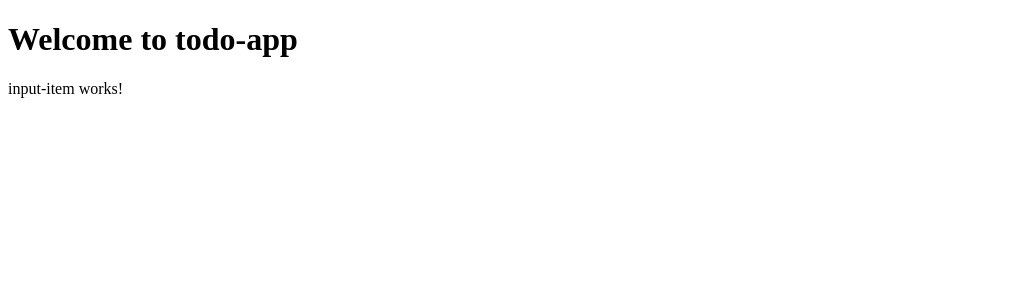
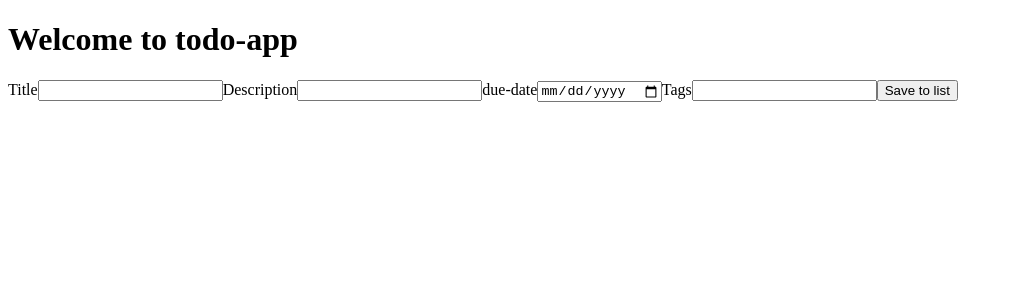
Before and after one commit to Wkoslik/todo_app_angular, an Angular app: page / in a window 1280 px wide. Shown: the top 300 px of the page, without its empty margins (0-1013 px from the left). Built offline with nearby package versions, Linux system fonts and the light colour scheme.

Commit message:
input component functionality, sort of

```diff
--- a/src/app/input-item/input-item.component.html
+++ b/src/app/input-item/input-item.component.html
@@ -1 +1,17 @@
-<p>input-item works!</p>
+<form>
+    <label for="title">Title</label>
+    <input
+        type="text"
+        name="title"
+        id="title"
+        #inputTitle
+        [value]="title"
+        >
+    <label for="description">Description</label>
+    <input type="text" name="description" id="description" #inputDesc [value]="description">
+    <label for="due-date">due-date</label>
+    <input type="date" name="due-date" id="due-date" #inputDueDate [value]="dueDate">
+    <label for="tags">Tags</label>
+    <input type="text" name="tags" id="tags"  #inputTags [value]="tags">
+    <button (click)="createNewTodo(inputTitle.value, inputDesc.value, inputDueDate.value, inputTags.value)">Save to list</button>
+</form>
--- a/src/app/input-item/input-item.component.ts
+++ b/src/app/input-item/input-item.component.ts
@@ -6,10 +6,22 @@ import { Component, OnInit } from '@angular/core';
   styleUrls: ['./input-item.component.css']
 })
 export class InputItemComponent implements OnInit {
+  title: string = '';
+  description: string = '';
+  dueDate: string;
+  tags: string ='';
 
   constructor() { }
 
   ngOnInit(): void {
   }
 
+  createNewTodo(newTitle: string, newDesc: string, newDueDate: string, newTags: string): void {
+    event.preventDefault();
+    this.title = newTitle;
+    this.description = newDesc;
+    this.dueDate = newDueDate;
+    this.tags = newTags;
+    console.log(this.title, this.description, this.dueDate, this.tags)
+  }
 }
```
